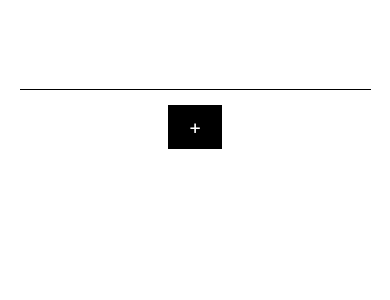
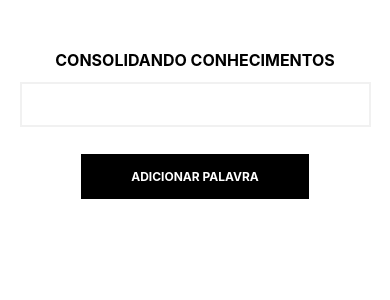
Before and after one commit to Joao0028/aprendendoReactNative, a React Native app: screen / in a window 390 px wide. Shown: the top 300 px of the page. Built offline with nearby package versions, Linux system fonts and the light colour scheme.

Commit message:
Praticando o AsyncStorage

```diff
--- a/App.js
+++ b/App.js
@@ -1,12 +1,13 @@
 import { StyleSheet, View } from "react-native";
 import AprendendoAsyncStorage from "./src/components/AsyncStorage";
+import PraticandoAsyncStorage from "./src/components/AsyncStorage/PraticandoAsyncStorage";
 
 
 export default function App() {
 
   return (
     <View style={styles.container}>
-       <AprendendoAsyncStorage />
+       <PraticandoAsyncStorage />
     </View>
   );
 }
--- /dev/null
+++ b/src/components/AsyncStorage/PraticandoAsyncStorage/index.js
@@ -0,0 +1,56 @@
+import AsyncStorage from "@react-native-async-storage/async-storage";
+import { useEffect, useState } from "react";
+import { Keyboard, Text, TextInput, Touchable, TouchableOpacity, View } from "react-native";
+
+export default function PraticandoAsyncStorage(){
+    const [input, setInput] = useState("")
+    const [palavra, setPalavra] = useState("João Teste")
+
+    function mandaPalavra(palavra){
+        alert("Palavra enviada com sucesso!")
+        setPalavra(palavra)
+        Keyboard.dismiss();
+        return;
+    }
+
+    useEffect(() => {
+        async function pegaPalavra(){
+            await AsyncStorage.getItem("palavra").then((palavra) => setPalavra(palavra))
+        }
+        pegaPalavra()
+    },[])
+
+    useEffect(()=>{
+        async function salvaPalavra(){
+            try {
+                await AsyncStorage.setItem('palavra', palavra)
+            } catch (error) {
+                alert("Houve o erro: " + error)
+            }
+        }
+        salvaPalavra()
+    })
+
+
+
+
+    return <View style={{flex: 1, alignItems: "center", marginTop: 20, gap: 12}}>
+
+        <Text style={{fontWeight: "bold", textTransform: "uppercase", fontSize: 16}}>Consolidando conhecimentos</Text>
+
+        <TextInput
+            value={input}
+            onChangeText={(texto) => setInput(texto)}
+            style={{borderColor: "#f1f1f1", borderWidth: 2, fontSize: 18, padding: 10, width: "90%",}}
+            selectionColor="black"
+        />
+
+        <TouchableOpacity onPress={() => mandaPalavra(input)}>
+            <Text style={{fontWeight: "bold", color: "white", backgroundColor: "black", paddingHorizontal: 50, paddingVertical: 15, textTransform: "uppercase", fontSize: 12, marginVertical: 15}}>Adicionar palavra</Text>
+        </TouchableOpacity>
+
+        <Text>
+            {palavra}
+        </Text>
+    </View>
+}
```
